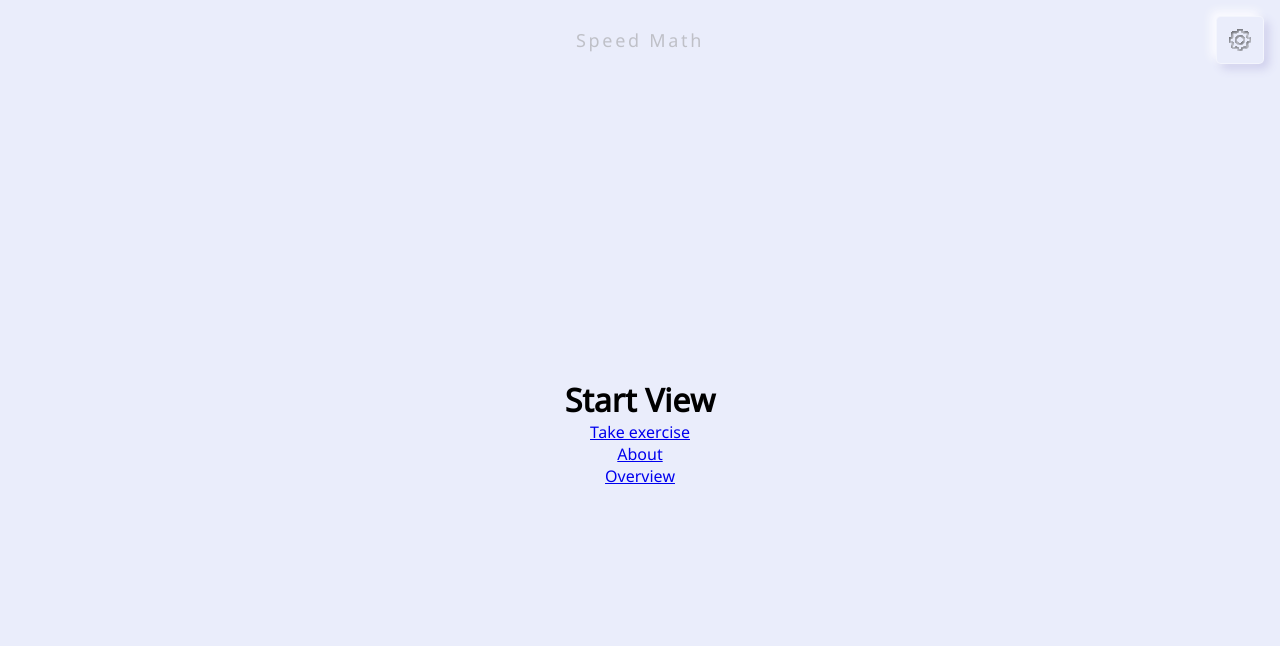
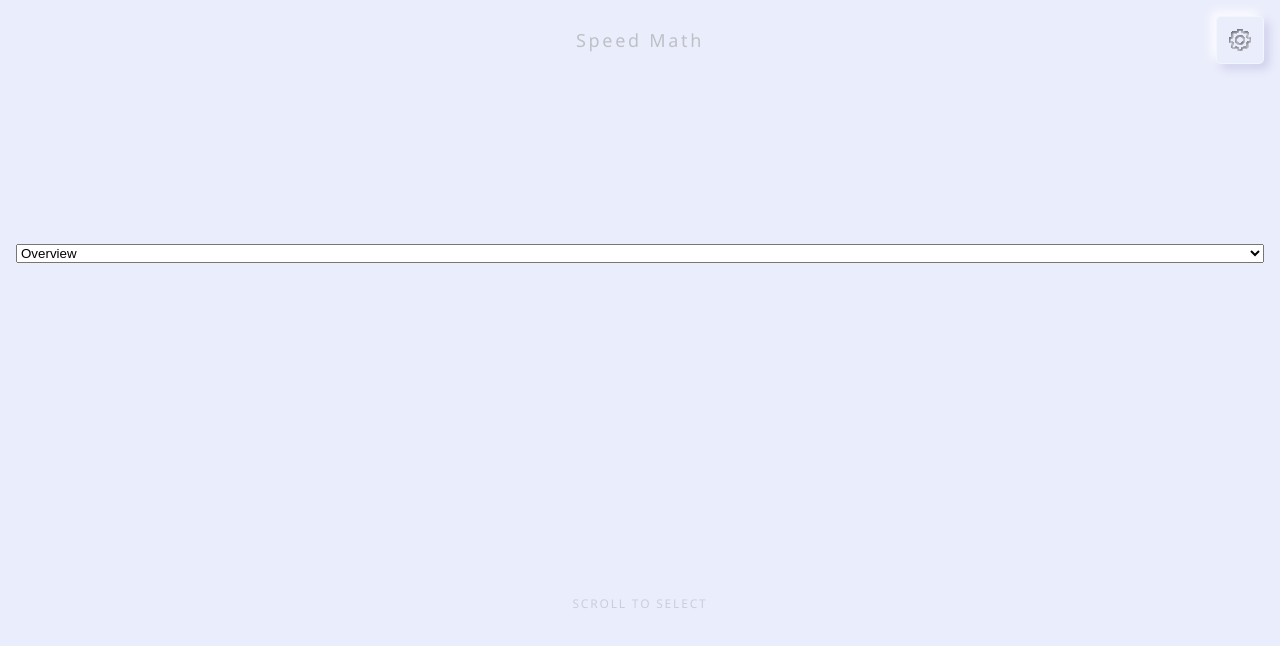
Before and after one commit to ylitco/speed-math, a React (Create React App) app: page /start in a window 1280 px wide. Shown: the top 646 px of the page. Built offline with nearby package versions, Linux system fonts and the light colour scheme.

Commit message:
feat(views): add Start gui layout

```diff
--- a/src/styles/colors.scss
+++ b/src/styles/colors.scss
@@ -3,9 +3,11 @@
   --border: rgba(255, 255, 255, .4);
   --title: #959595;
   --text: #515871;
+  --placeholder: #ADAFBD;
 }
 
 $MAIN: var(--main);
 $BORDER: var(--border);
 $TITLE: var(--title);
 $TEXT: var(--text);
+$PLACEHOLDER: var(--placeholder);
--- /dev/null
+++ b/src/views/Start/Start.module.scss
@@ -0,0 +1,23 @@
+@import 'src/styles';
+
+.menu {
+  @extend .my-auto;
+}
+
+.hint {
+  @extend .my-auto;
+
+  font-weight: 500;
+  font-size: em(12);
+  line-height: em(40, 12);
+
+  display: flex;
+  align-items: center;
+  text-align: center;
+  letter-spacing: .15em;
+  text-transform: uppercase;
+
+  color: $PLACEHOLDER;
+
+  opacity: .5;
+}
--- a/src/views/Start/Start.tsx
+++ b/src/views/Start/Start.tsx
@@ -1,14 +1,35 @@
-import React, { FC } from 'react';
-import { Link } from 'react-router-dom';
+import React, { FC, useCallback } from 'react';
+import { useNavigate } from 'react-router-dom';
+
+import { Wheel } from 'src/components/Wheel/Wheel';
+
+import { VIEW } from 'src/views/constants';
+
+import { IEventMetaObject } from 'src/types';
+import { TWheelValue } from 'src/components/Wheel/types';
+
 import styles from '../views.module.scss';
+import localStyles from './Start.module.scss';
+
+const OPTIONS = {
+  [VIEW.GAME_SETTINGS]: 'Take exercise',
+  [VIEW.ABOUT]: 'About',
+  [VIEW.OVERVIEW]: 'Overview',
+};
+const DEFAULT_OPTION = VIEW.OVERVIEW;
 
 export const Start: FC = () => {
+  const navigate = useNavigate();
+  const handleSelect = useCallback(_handleSelect, [navigate]);
+
   return (
     <main className={styles.view}>
-      <h1>Start View</h1>
-      <Link to="/game-settings">Take exercise</Link>
-      <Link to="/about">About</Link>
-      <Link to="/overview">Overview</Link>
+      <Wheel className={localStyles.menu} options={OPTIONS} value={DEFAULT_OPTION} onSelect={handleSelect} />
+      <h2 className={localStyles.hint}>Scroll to select</h2>
     </main>
   );
+
+  function _handleSelect(e: IEventMetaObject<TWheelValue>) {
+    navigate(`/${e.value}`);
+  }
 };
```
